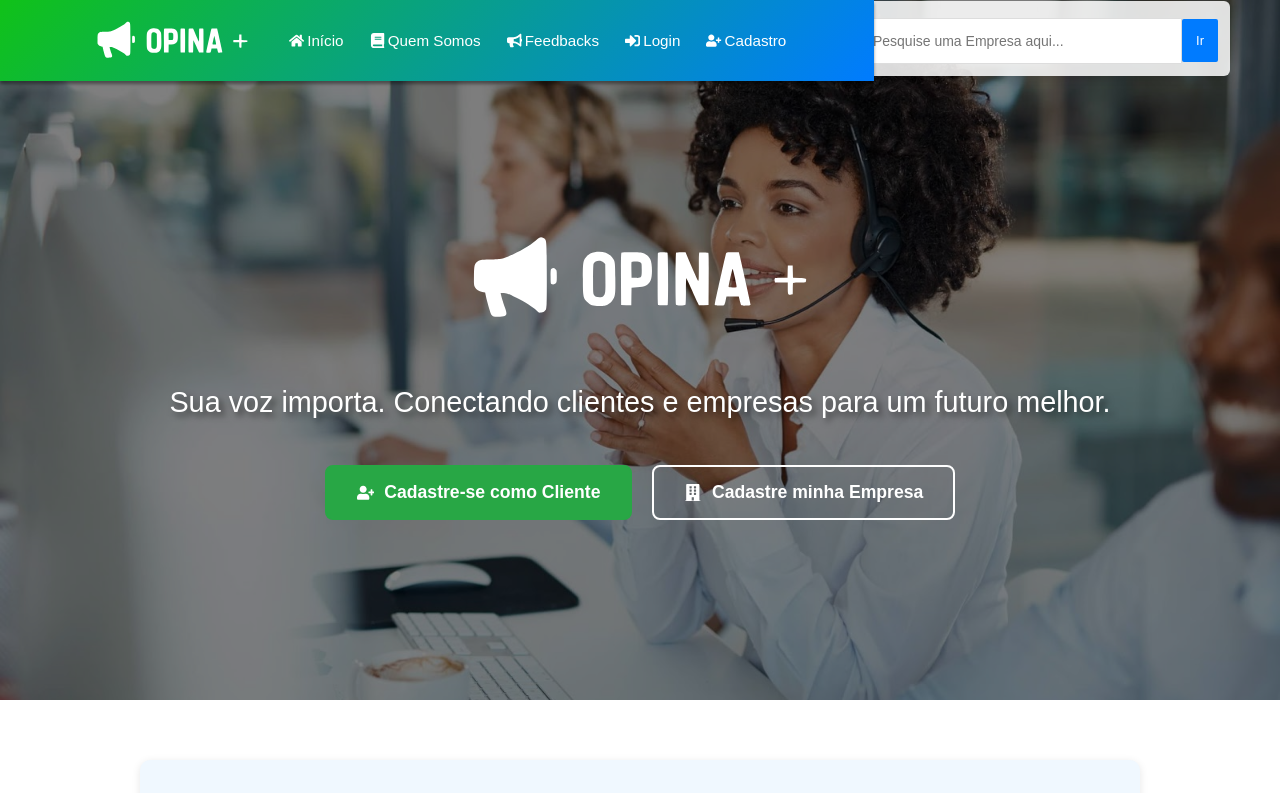
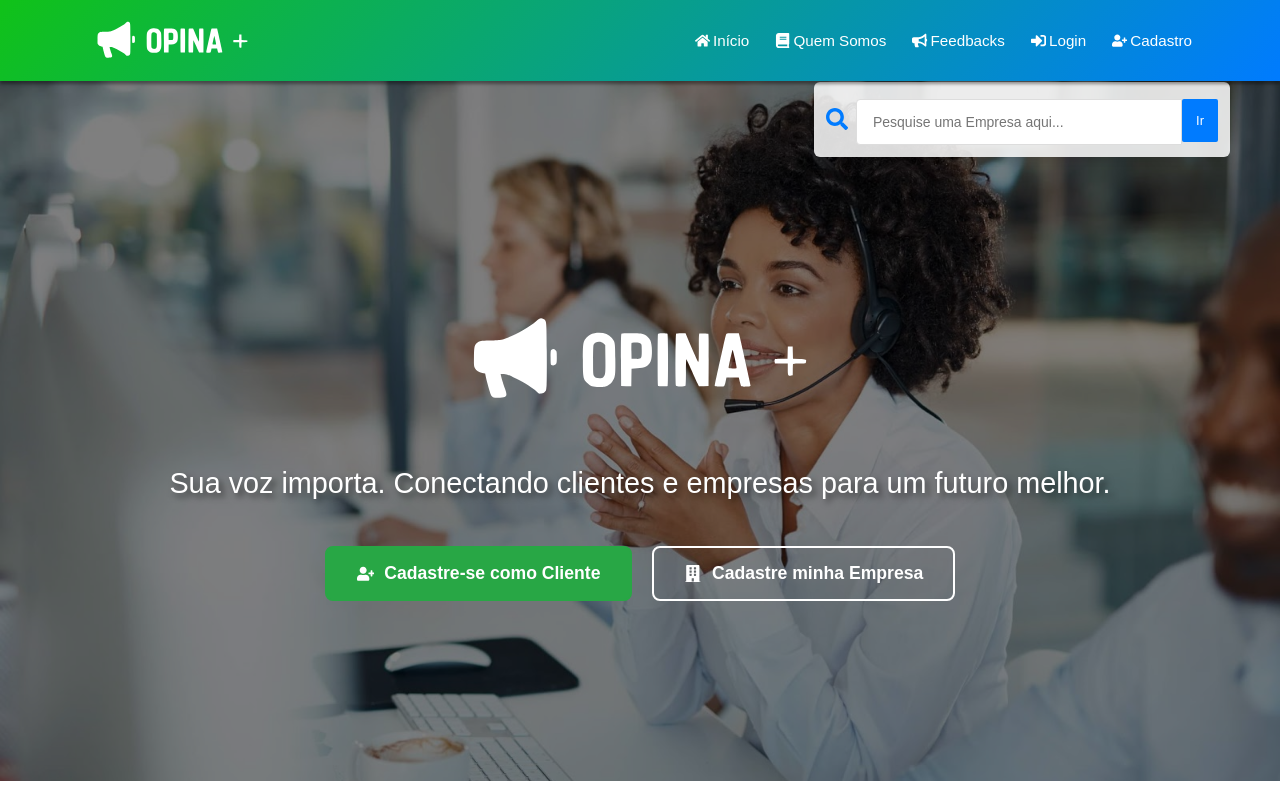
Before and after one commit to Eudantas2024/frontendopinamais, a React (Vite) app: page / in a window 1280 px wide. Shown: the top 793 px of the page. Built offline with nearby package versions, Linux system fonts and the light colour scheme.

Commit message:
integrador

```diff
--- a/src/components/Header.css
+++ b/src/components/Header.css
@@ -6,7 +6,7 @@
   align-items: center;
   padding: 0rem 5rem;
   flex-wrap: wrap;
-  position: fixed;
+  position: sticky;
   top: 0;
   background-image: linear-gradient(135deg, #10c218, #007bff);
   z-index: 1000;
--- a/src/index.css
+++ b/src/index.css
@@ -7,8 +7,7 @@ html, body, #root {
 
 /* Layout em coluna: header, main (cresce), footer */
 body {
-  display: flex;
-  flex-direction: column;
+
   min-height: 100vh; /* altura total da tela */
   font-family: sans-serif;
   background-color: #f2f2f2;
```
